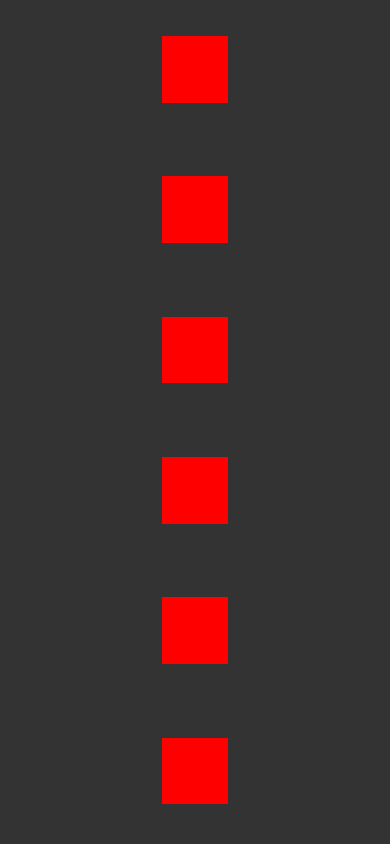
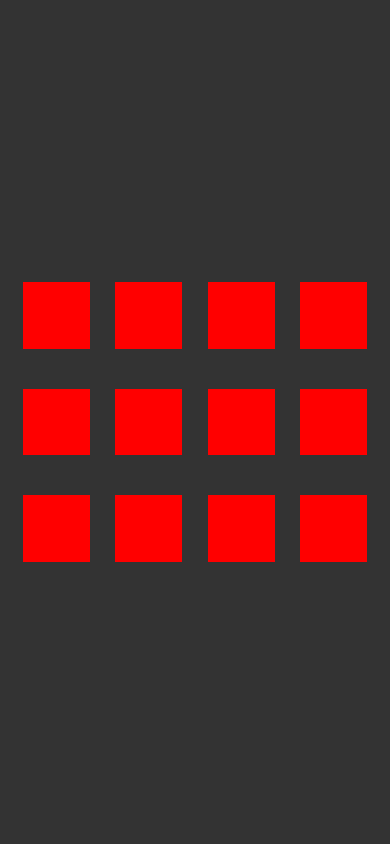
Before and after one commit to Eytan414/MemoryGame, a React Native app: screen / in a window 390 px wide. Shown: the top 844 px of the page. Built offline with nearby package versions, Linux system fonts and the light colour scheme.

Commit message:
integrate shuffle, add handlers for click events, check win, some styling

```diff
--- a/App.tsx
+++ b/App.tsx
@@ -1,4 +1,4 @@
-import { StyleSheet, Text, View } from 'react-native';
+import { View } from 'react-native';
 import { Grid } from './src/grid';
 
 export default function App() {
@@ -6,15 +6,11 @@ export default function App() {
     <View style={{
       backgroundColor: '#333',
       alignItems: 'center',
-      justifyContent: 'center'
+      justifyContent: 'center',
+      width: '100%',
+      height: '100%',
     }}>
       <Grid size={12}/>
     </View>
   );
 }
-
-const styles = StyleSheet.create({
-  container: {
-
-  },
-});
--- a/src/card.tsx
+++ b/src/card.tsx
@@ -1,37 +1,43 @@
-import { useContext, useState } from 'react';
-import { StyleSheet, Text, Dimensions, Pressable } from 'react-native';
+import { useContext } from 'react';
+import { Text, Dimensions, Pressable, View } from 'react-native';
 import { GridContext } from './grid';
 
 interface CardProps {
     index: number,
-    // match: number,
     onPress(pressed: number): void;
 }
 
 export const Card = (props: CardProps) => {
     let dims = Dimensions.get('screen');
-    let squareSize = dims.width / 12;
-    const cards = useContext(GridContext);
-
+    let colSize = dims.width * dims.scale / 12;
+    const cardsContext = useContext(GridContext);
+    const card = cardsContext.filter((card) => {return card.index === props.index})[0]
     return (
-
-        <Pressable disabled={cards[props.index].disabled}
+        <Pressable disabled={card.disabled}
             key={props.index}
             onPress={() => { props.onPress(props.index) }}
             style={{
-                margin: 16,
-                opacity: cards[props.index].disabled ? .5 : 1,
+                flexBasis: '25%',
+                alignItems: 'center',
                 padding: 20,
             }}>
-            <Text style={{
-                backgroundColor: cards[props.index].revealed ? 'blue' : 'red',
-                color: 'white',
-                fontSize: 20,
-                width: squareSize,
-                height: squareSize,
-            }}>
-                {cards[props.index].revealed ? cards[props.index].text : ''}
-            </Text>
+                <View style={{
+                    opacity: card.disabled ? .5 : 1,
+                    width: colSize,
+                    height: colSize,
+
+                }}>
+                    <Text style={{
+                        backgroundColor: card.revealed ? 'blue' : 'red',
+                        color: 'white',
+                        fontSize: 20,
+                        width: "100%",
+                        height: "100%",
+                        textAlign: 'center'
+                    }}>
+                        {card.revealed ? card.text : ''}
+                    </Text>
+                </View>
         </Pressable>
     )
 }
--- a/src/grid.tsx
+++ b/src/grid.tsx
@@ -1,15 +1,15 @@
 import React from 'react';
 import { useState } from 'react';
-import { Alert, View } from 'react-native';
+import { View } from 'react-native';
 import { Card } from './card';
-import utilsService from "./utils.ts"
+import utilsService from "./utils";
 
 interface GridProps {
     size: number,
 }
 
 const generateData = (size:number):Array<Card> => {
-    let cards:Array<Card> = Array<Card>();
+    let cards:Array<Card> = Array<Card>()
     for(let i=0; i<size; i+=2){
         const card: Card = {
             index: i,
@@ -17,20 +17,22 @@ const generateData = (size:number):Array<Card> => {
             text: i+'',
             revealed: false,
             disabled: false,
-        };
-        cards.push(card);
+        }
+        cards.push(card)
         const matchingCard: Card = {
             index: i+1,
             match: i,
             text: i+'',
             revealed: false,
             disabled: false,
-        };
-        cards.push(matchingCard);
+        }
+        cards.push(matchingCard)
     }
-    // utilsService.shuffle(cards);
-    return cards;
+    utilsService.shuffle(cards)
+    return cards
 }
+
+
 const checkWinCondition = (cards:Array<Card>):boolean =>{
     for(const card of cards)
         if(card.disabled === false)
@@ -38,41 +40,76 @@ const checkWinCondition = (cards:Array<Card>):boolean =>{
     return true
 }
 export const Grid = (props: GridProps) => {
-    let cards: Array<Card> = generateData(props.size);
-    const [cardsArr, setCardsArr] = useState(cards)
+    let cards: Array<Card> = generateData(props.size)
+    const [moves, setMoves] = useState<number>(1)
+    const [cardsArr, setCardsArr] = useState<Array<Card>>(cards)
+    const [revealedCards, setRevealedCards] = useState<Set<Card>>(new Set<Card>())
+    const [disableInteraction, setDisableInteraction] = useState<boolean>(false)
 
     const cardPressed = (pressedCardIndex:number):void =>{
-        let cards = [...cardsArr];
-        const pressedCard:Card = cards[pressedCardIndex];
-        const matchingCard:Card = cards[pressedCard.match];
-        pressedCard.revealed = !pressedCard.revealed;
+        let cards = [...cardsArr]
+        let tmpRevealedCards = new Set<Card>(revealedCards)
+        const pressedCard:Card = cards.filter((card)=>{return card.index === pressedCardIndex})[0]
+        const matchingCard:Card = cards.filter((card)=>{return card.index === pressedCard.match})[0]
 
-        if(pressedCard.revealed && matchingCard.revealed){
-            pressedCard.disabled = true;
-            matchingCard.disabled = true;
-        }
-        const didWin: boolean = checkWinCondition(cards)
-        if(didWin){
-            // TODO: handle win...
-            alert('woo hoo')
-            setCardsArr(cards)
+        pressedCard.revealed = !pressedCard.revealed
+        if(!pressedCard.revealed) { //case card "closed"
+            resetRevealedCards()
             return
         }
-        // TODO: flip cards if two are open
-            // for (const card of cards)
-            //     if(card.revealed && !card.disabled)
-            //         card.revealed = false
-        setCardsArr(cards);
-    };
+
+        tmpRevealedCards.add(pressedCard)
+        if(tmpRevealedCards.size === 1) { //case 1st card opened
+            setRevealedCards(tmpRevealedCards)
+            return
+        }
+        setMoves(moves+1)
+        if(!matchingCard.revealed){//case 2nd card opened
+            handleMiss()
+            return
+        }
+
+        handleHit(pressedCard, matchingCard)
+        if(checkWinCondition(cards)) handleWin()
+    }
+    const handleMiss = ():void => {
+        setDisableInteraction(true)
+        //show cards for .5 sec so user can see them
+        setTimeout(()=>{
+            resetRevealedCards()
+            setDisableInteraction(false)
+        }, 500)
+    }
+    const handleHit = (card1:Card, card2:Card):void => {
+        card1.disabled = true
+        card2.disabled = true
+        card1.revealed = true
+        card2.revealed = true
+        resetRevealedCards()
+    }
+    const handleWin = ():void => {
+        setTimeout(()=>{
+            alert(`Woo Hoo! finished in ${moves} moves`)//TODO:decide how victory behaves
+        }, 50)
+        resetRevealedCards()
+    }
+
+    const resetRevealedCards = ():void => {
+        let cards = [...cardsArr]
+        for (const card of cards)
+            if(card.revealed && !card.disabled)
+                card.revealed = false
+        setCardsArr(cards)
+        setRevealedCards(new Set<Card>())
+    }
+
     return (
-        <View style={{
-            flexDirection: 'row',
-            flexWrap: 'wrap',
-            justifyContent: 'center',
-            width: '60%',
-            height: '100%',
-            margin: 10
-        }}>
+        <View pointerEvents={disableInteraction ? "none" : "auto"}
+            style={{
+                flexDirection: 'row',
+                flexWrap: 'wrap',
+                margin: 10,
+            }}>
             <GridContext.Provider value={cardsArr}>
                 {cardsArr.map((card, index)=>{
                     return (
@@ -87,12 +124,4 @@ export const Grid = (props: GridProps) => {
         </View>
     )
 }
-export const GridContext = React.createContext([]);
-
-/* const styles = StyleSheet.create({
-    gridContainer: {
-        flexDirection: 'row',
-        flexWrap: 'wrap',
-        marginTop: 50,
-    }
-}) */
+export const GridContext = React.createContext(Array<Card>())
```
